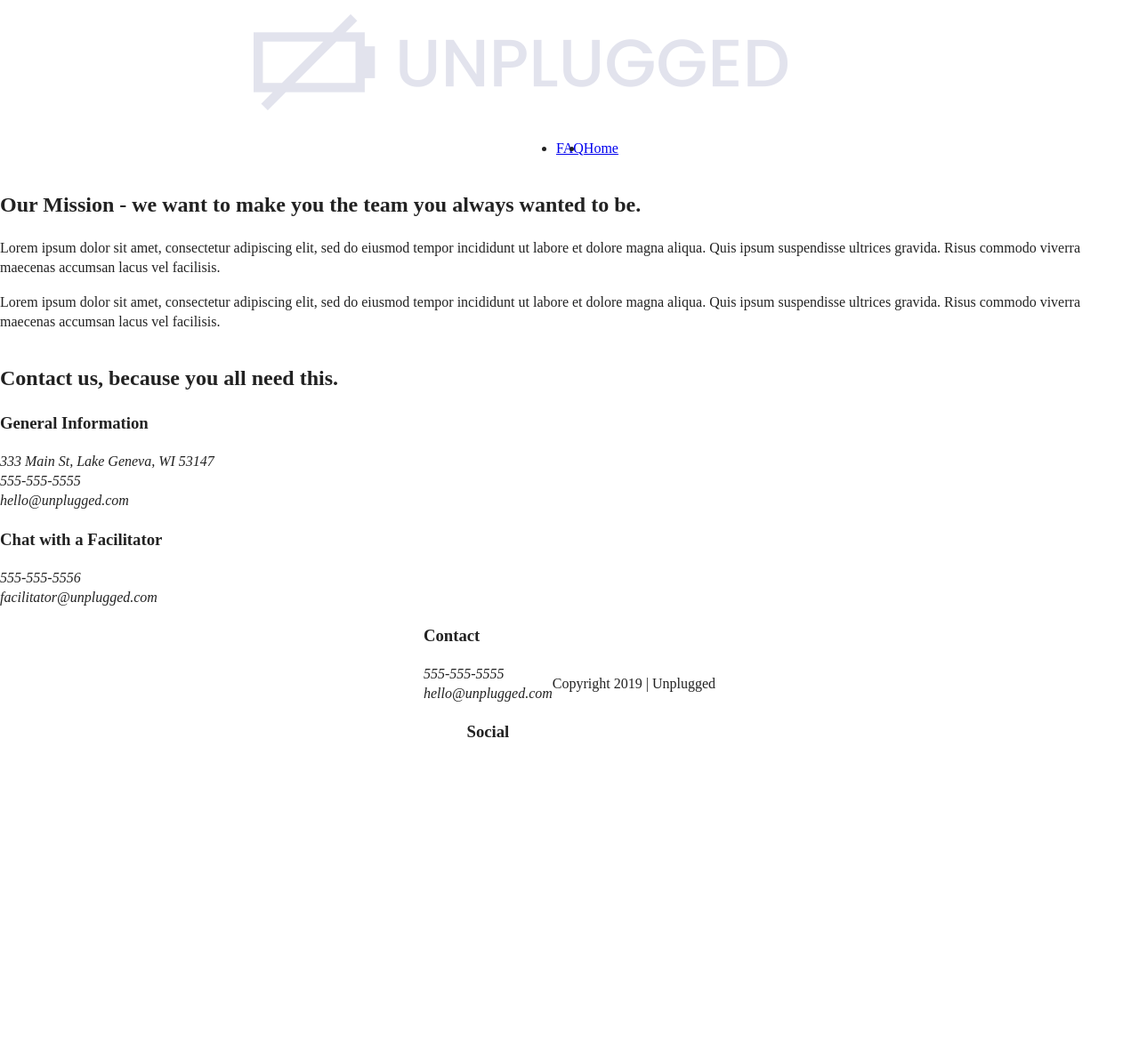
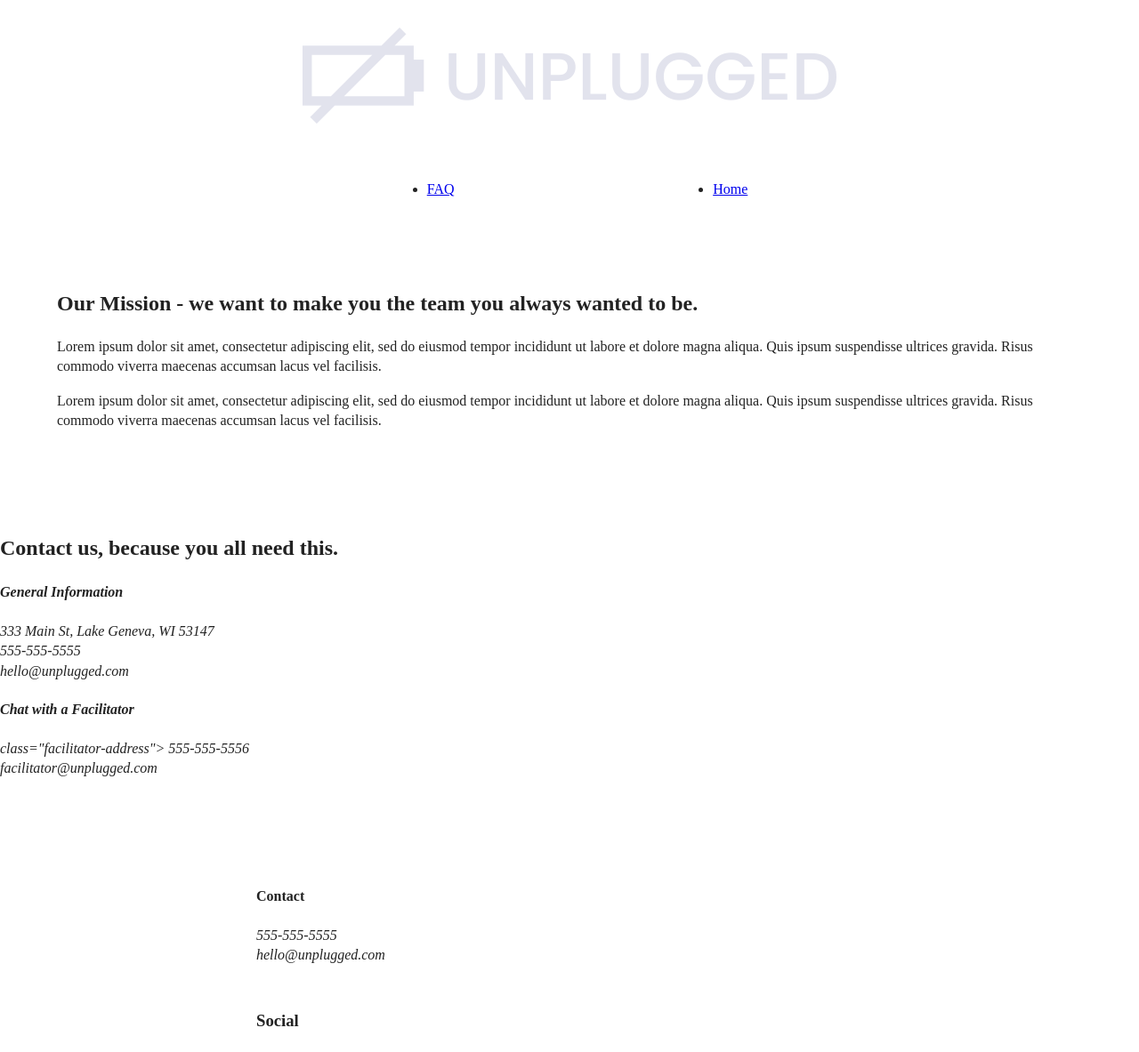
Before and after one commit to lizarod/unplugged-retreat, a website: page about/index.html in a window 1280 px wide. Shown: the top 1183 px of the page at 89% size. Before the commit the page ends 855 px from the top, so only its background shows below. Drawn offline with Linux system fonts and the light colour scheme.

Commit message:
Css layout

```diff
--- a/about/index.html
+++ b/about/index.html
@@ -70,35 +70,41 @@
 
     <h2>Contact us, because you all need this.</h2>
 
-    <div class="column-one">
-      <h3>General Information</h3>
 
-      <address class="general-address">
-        333 Main St, Lake Geneva, WI 53147 <br> 555-555-5555 <br>hello@unplugged.com
-      </address>
+
+      <address class="contact-content">
+         <div >
+      <h4>General Information</h4>
+        <p>333 Main St, Lake Geneva, WI 53147 <br> 555-555-5555 <br>hello@unplugged.com</p>
+      </div>
+
+
+
+    <div >
+
+      <h4>Chat with a Facilitator</h4>
+
+      <p> class="facilitator-address"> 555-555-5556 <br>facilitator@unplugged.com</p>
 
     </div>
-
-    <div class="column-two">
-
-      <h3>Chat with a Facilitator</h3>
-
-      <address class="facilitator-address"> 555-555-5556 <br>facilitator@unplugged.com</address>
-
-    </div>
+  </address>
 
    </section>
   </main>
 
-   <footer>
+
+<footer>
     <div class="content-wrapper">
 
       <div class="footer-content">
 
-        <div class="address">
+        <div class="contact">
 
-          <h3>Contact</h3>
-          <address>555-555-5555 <br>hello@unplugged.com </address>
+          <h4>Contact</h4>
+          <address>
+            <p>555-555-5555 <br>hello@unplugged.com
+            </p>
+          </address>
 
         </div>
 
@@ -107,6 +113,12 @@
 
           <div class="social-icons">
             <p> <a href="https://www.facebook.com/yoursite" target="_blank"></a></p>
+             <p>
+              <a href="https://twitter.com/" target="_blank"></a>
+            </p>
+            <p>
+              <a href="https://www.instagram.com/" target="_blank"></a>
+            </p>
             <!-- other social links-->
 
           </div>
@@ -123,7 +135,6 @@
     </div>
 
   </footer>
-
   <script src="../js/vendor/modernizr-3.11.2.min.js"></script>
   <script src="../js/plugins.js"></script>
   <script src="../js/main.js"></script>
--- a/css/main.css
+++ b/css/main.css
@@ -86,7 +86,10 @@ textarea {
 /* ==========================================================================
    Author's custom styles
    ========================================================================== */
-
+.content-wrapper {
+  width: 90%;
+  margin: 50px 0;
+}
 /* ------------ Base Header - Footer Styles --------------- */
 
 header,
@@ -101,8 +104,11 @@ footer {
 /* Header styles */
 
 header {
+  padding: 15px 0;
 
 }
+
+
 
 header .content-wrapper{
 
@@ -110,31 +116,37 @@ header .content-wrapper{
   justify-content: center;
   align-items: center;
   flex-flow: row wrap;
-
-
-}
-
-header figure{
-  width: 100%;
+  margin: 0;
 
 
 }
 
 .header-divider{
+  width: 100%;
+  height: 1px;
+  margin: 10px 0 20px 0;
+}
+
+header figure{
 
 }
+
+
 
 header nav {
   display: flex;
   justify-content: space-around;
   align-items: center;
   flex-flow: row wrap;
+  width: 60%;
+
 
 }
 
 header nav ul{
   display: flex;
   justify-content: space-around;
+  width: 100%;
 
 
 }
@@ -144,22 +156,24 @@ header nav ul{
 
 footer {
 
+flex-direction: column;
 }
 
-.footer-content{
+footer p{
+  margin: 0;
+}
+
+footer .content-wrapper{
+  width: 55%;
+  margin: 50px 0;
+}
+
+footer .contact{
+  margin-bottom: 50px;
 
 }
 
-.address{
 
-}
-
-footer .social{
-  display: flex;
-  justify-content: center;
-  align-items: center;
-
-}
 
 footer .social-icons{
   display: flex;
@@ -169,7 +183,19 @@ footer .social-icons{
 
 }
 
+footer .social-icons p {
+    display: flex;
+  justify-content: center;
+  align-items: center;
+
+}
+
+footer p{
+  margin: 0;
+}
+
 footer .copyright{
+  margin: 20px 0;
 
 }
 /* ------------ Mobile Styles-Homepage --------------- */
@@ -205,12 +231,27 @@ aside{
   justify-content: center;
   flex-flow: row wrap;
 }
+
+.features h2{
+  margin-bottom: 60px;
+}
+
+.features article{
+  width: 63%;
+  margin: 30px 0;
+}
 .features .features-items{
   display: flex;
   justify-content: center;
   align-items: center;
   flex-flow: row wrap;
 }
+
+.features p{
+  margin: 0;
+
+}
+
 
 .fontawesome-icon{
 
@@ -225,6 +266,16 @@ aside{
   display: flex;
   justify-content: center;
   flex-flow: row wrap;
+
+}
+
+.reviews h2{
+  margin-bottom: 40px;
+}
+
+.reviews h3{
+  margin: 20px 0;
+  width: 55%;
 
 }
 
@@ -259,6 +310,11 @@ aside{
 
 }
 
+.contact-content p{
+  margin: 0;
+
+}
+
    /* ==========================================================================
    FAQ Page
    ========================================================================== */
@@ -270,10 +326,21 @@ aside{
 }
 
 .faq .content-wrapper{
+
   display: flex;
   justify-content: center;
   align-items: center;
   flex-flow: row wrap;
+  margin: 50px 0 0 0;
+
+}
+
+.faq h2 {
+  margin-bottom: 40px;
+}
+
+.faq-content {
+  margin-bottom: 50px;
 }
 
 
```
Also changed, not shown: faq/index.html (+12 -3 lines), index.html (+12 -3 lines).
